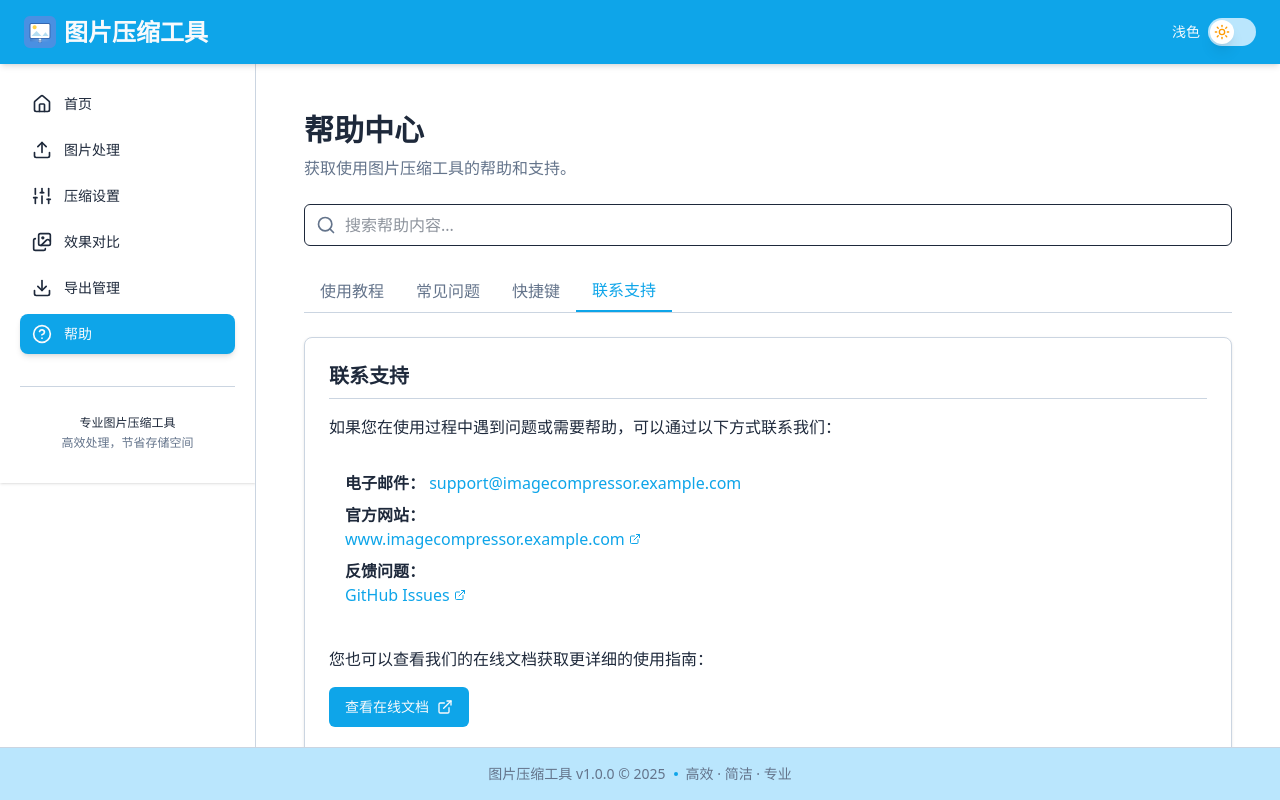
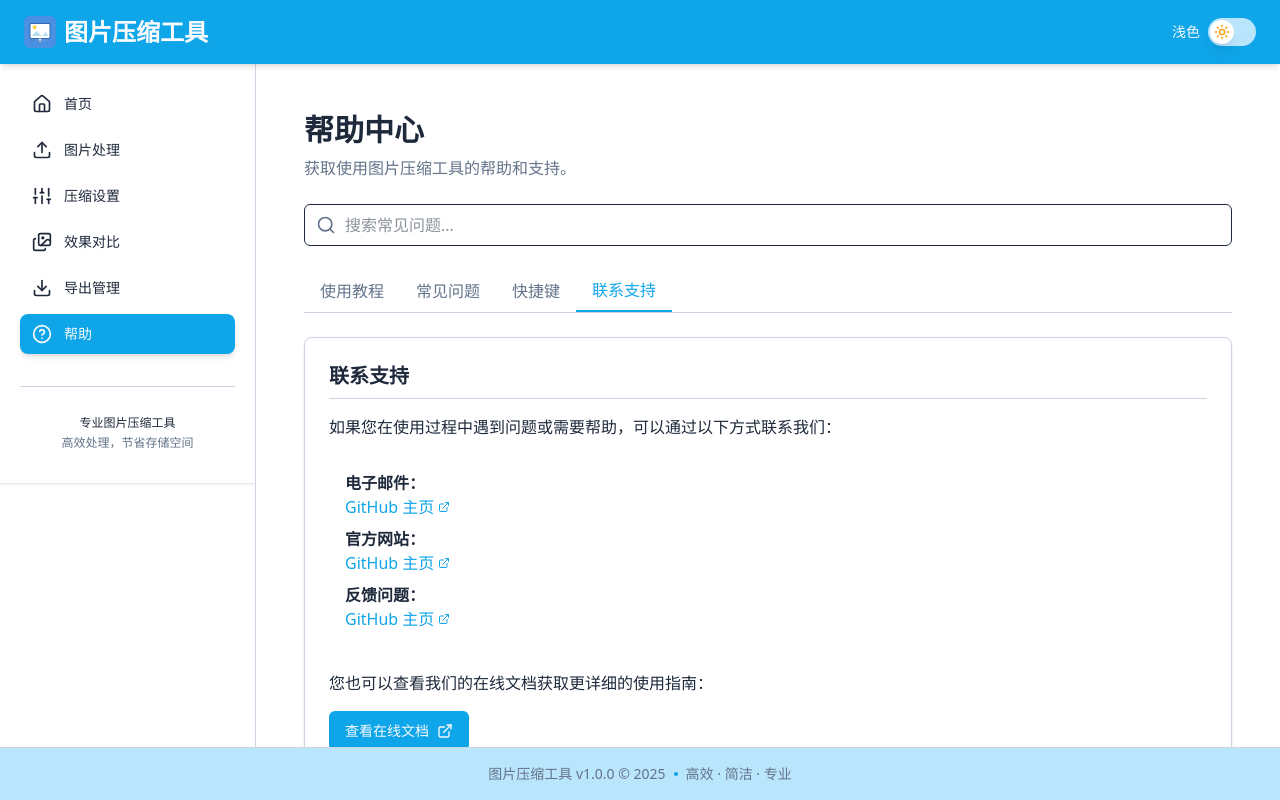
Before and after one commit to freeany/LocalSqueeze, a React (Vite) app: page /help in a window 1280 px wide. Both pictures are taken after a click on the button "联系支持". Built offline with nearby package versions, Linux system fonts and the light colour scheme.

Commit message:
fix(HelpPage): 修复FAQ搜索功能并优化页面样式

```diff
--- a/src/views/HelpPage.tsx
+++ b/src/views/HelpPage.tsx
@@ -128,9 +128,10 @@ const HelpPage: React.FC = () => {
   const filteredFaqs = searchQuery
     ? faqs.filter(faq =>
         faq.question.toLowerCase().includes(searchQuery.toLowerCase()) ||
-        React.isValidElement(faq.answer) &&
-        faq.answer.props.children.some(child =>
-          typeof child === 'string' && child.toLowerCase().includes(searchQuery.toLowerCase())
+        React.isValidElement(faq.answer) && faq.answer.props && (
+          Array.isArray((faq.answer.props as any).children)
+            ? (faq.answer.props as any).children.some(child => typeof child === 'string' && child.toLowerCase().includes(searchQuery.toLowerCase()))
+            : typeof (faq.answer.props as any).children === 'string' && (faq.answer.props as any).toLowerCase().includes(searchQuery.toLowerCase())
         )
       )
     : faqs;
@@ -149,7 +150,7 @@ const HelpPage: React.FC = () => {
         </div>
         <input
           type="text"
-          placeholder="搜索帮助内容..."
+          placeholder="搜索常见问题..."
           className="w-full pl-10 py-2 border border-input rounded-md bg-background"
           value={searchQuery}
           onChange={handleSearch}
@@ -159,40 +160,40 @@ const HelpPage: React.FC = () => {
       {/* 标签页导航 */}
       <div className="flex border-b border-border mb-6">
         <button
-          className={`px-4 py-2 font-medium ${
+          className={`px-4 py-2 font-medium transition-all duration-200 ${
             activeTab === 'tutorial'
               ? 'text-primary border-b-2 border-primary'
-              : 'text-muted-foreground hover:text-foreground'
+              : 'text-muted-foreground hover:text-foreground hover:bg-accent/50 hover:rounded-t-md'
           }`}
           onClick={() => setActiveTab('tutorial')}
         >
           使用教程
         </button>
         <button
-          className={`px-4 py-2 font-medium ${
+          className={`px-4 py-2 font-medium transition-all duration-200 ${
             activeTab === 'faq'
               ? 'text-primary border-b-2 border-primary'
-              : 'text-muted-foreground hover:text-foreground'
+              : 'text-muted-foreground hover:text-foreground hover:bg-accent/50 hover:rounded-t-md'
           }`}
           onClick={() => setActiveTab('faq')}
         >
           常见问题
         </button>
         <button
-          className={`px-4 py-2 font-medium ${
+          className={`px-4 py-2 font-medium transition-all duration-200 ${
             activeTab === 'shortcuts'
               ? 'text-primary border-b-2 border-primary'
-              : 'text-muted-foreground hover:text-foreground'
+              : 'text-muted-foreground hover:text-foreground hover:bg-accent/50 hover:rounded-t-md'
           }`}
           onClick={() => setActiveTab('shortcuts')}
         >
           快捷键
         </button>
         <button
-          className={`px-4 py-2 font-medium ${
+          className={`px-4 py-2 font-medium transition-all duration-200 ${
             activeTab === 'contact'
               ? 'text-primary border-b-2 border-primary'
-              : 'text-muted-foreground hover:text-foreground'
+              : 'text-muted-foreground hover:text-foreground hover:bg-accent/50 hover:rounded-t-md'
           }`}
           onClick={() => setActiveTab('contact')}
         >
@@ -213,7 +214,7 @@ const HelpPage: React.FC = () => {
               </div>
               <div className="ml-11">
                 <p>您可以通过拖拽图片到上传区域，或点击"选择文件"按钮来上传图片。支持JPG、PNG、GIF、WebP等常见图片格式。</p>
-                <div className="my-4 bg-muted rounded-md p-2 text-center text-muted-foreground">[图片上传示例]</div>
+                {/* <div className="my-4 bg-muted rounded-md p-2 text-center text-muted-foreground">[图片上传示例]</div> */}
                 <p>上传完成后，您可以在列表中看到所有已上传的图片，包括它们的预览缩略图和基本信息。</p>
               </div>
             </div>
@@ -225,7 +226,7 @@ const HelpPage: React.FC = () => {
               </div>
               <div className="ml-11">
                 <p>在压缩设置页面，您可以选择预设压缩级别（低、中、高）或自定义压缩参数。</p>
-                <div className="my-4 bg-muted rounded-md p-2 text-center text-muted-foreground">[压缩设置示例]</div>
+                {/* <div className="my-4 bg-muted rounded-md p-2 text-center text-muted-foreground">[压缩设置示例]</div> */}
                 <p>主要设置项包括：</p>
                 <ul className="list-disc pl-5 mt-2 space-y-1">
                   <li>压缩质量：调整图片的压缩程度，数值越低文件越小，但可能影响图像质量</li>
@@ -243,7 +244,7 @@ const HelpPage: React.FC = () => {
               </div>
               <div className="ml-11">
                 <p>应用压缩设置后，您可以查看压缩前后的效果对比。支持并排对比和滑动对比两种方式。</p>
-                <div className="my-4 bg-muted rounded-md p-2 text-center text-muted-foreground">[效果对比示例]</div>
+                {/* <div className="my-4 bg-muted rounded-md p-2 text-center text-muted-foreground">[效果对比示例]</div> */}
                 <p>在对比页面，您可以看到：</p>
                 <ul className="list-disc pl-5 mt-2 space-y-1">
                   <li>压缩前后的文件大小对比</li>
@@ -261,7 +262,7 @@ const HelpPage: React.FC = () => {
               </div>
               <div className="ml-11">
                 <p>确认压缩效果后，您可以导出压缩后的图片。在导出页面，您可以：</p>
-                <div className="my-4 bg-muted rounded-md p-2 text-center text-muted-foreground">[导出设置示例]</div>
+                {/* <div className="my-4 bg-muted rounded-md p-2 text-center text-muted-foreground">[导出设置示例]</div> */}
                 <ul className="list-disc pl-5 mt-2 space-y-1">
                   <li>选择保存位置</li>
                   <li>设置文件命名规则</li>
@@ -274,13 +275,13 @@ const HelpPage: React.FC = () => {
 
           <div className="bg-card rounded-lg shadow-sm p-6 border border-border">
             <h2 className="text-xl font-bold mb-4 pb-2 border-b border-border">批量处理教程</h2>
-            <p>批量处理功能允许您同时压缩多张图片，应用相同的压缩设置。</p>
-            <div className="my-4 bg-muted rounded-md p-2 text-center text-muted-foreground">[批量处理示例]</div>
+            <p>图片处理功能支持单个处理或批量处理多张图片，应用相同的压缩设置。</p>
+            {/* <div className="my-4 bg-muted rounded-md p-2 text-center text-muted-foreground">[批量处理示例]</div> */}
             <p>使用批量处理功能的步骤：</p>
             <ol className="list-decimal pl-5 mt-2 space-y-1">
               <li>上传多张图片</li>
-              <li>进入批量处理页面</li>
-              <li>配置批量压缩设置</li>
+              <li>选择所有需要处理的图片</li>
+              <li>配置压缩设置</li>
               <li>点击"开始处理"按钮</li>
               <li>等待处理完成</li>
               <li>导出所有结果</li>
@@ -369,34 +370,29 @@ const HelpPage: React.FC = () => {
           <p className="mb-4">如果您在使用过程中遇到问题或需要帮助，可以通过以下方式联系我们：</p>
 
           <div className="bg-muted/50 p-4 rounded-md mb-6">
-            <p className="mb-2"><strong>电子邮件：</strong> <a href="mailto:support@imagecompressor.example.com" className="text-primary hover:underline">support@imagecompressor.example.com</a></p>
-            <p className="mb-2"><strong>官方网站：</strong> <a href="https://www.imagecompressor.example.com" target="_blank" rel="noopener noreferrer" className="text-primary hover:underline flex items-center">
-              www.imagecompressor.example.com
+            <p className="mb-2"><strong>电子邮件：</strong> <a href="https://github.com/freeany/LocalSqueeze" target="_blank" rel="noopener noreferrer" className="text-primary hover:underline flex items-center">
+              GitHub 主页
               <ExternalLink className="h-3 w-3 ml-1" />
             </a></p>
-            <p><strong>反馈问题：</strong> <a href="https://github.com/example/image-compressor/issues" target="_blank" rel="noopener noreferrer" className="text-primary hover:underline flex items-center">
-              GitHub Issues
+            <p className="mb-2"><strong>官方网站：</strong> <a href="https://github.com/freeany/LocalSqueeze" target="_blank" rel="noopener noreferrer" className="text-primary hover:underline flex items-center">
+              GitHub 主页
+              <ExternalLink className="h-3 w-3 ml-1" />
+            </a></p>
+            <p><strong>反馈问题：</strong> <a href="https://github.com/freeany/LocalSqueeze" target="_blank" rel="noopener noreferrer" className="text-primary hover:underline flex items-center">
+              GitHub 主页
               <ExternalLink className="h-3 w-3 ml-1" />
             </a></p>
           </div>
 
           <p className="mb-4">您也可以查看我们的在线文档获取更详细的使用指南：</p>
-          <Button variant="default" className="flex items-center">
+          <Button variant="default" className="flex items-center" onClick={() => window.open('https://github.com/freeany/LocalSqueeze', '_blank')}>
             查看在线文档
             <ExternalLink className="h-4 w-4 ml-2" />
           </Button>
 
           <div className="mt-8 pt-4 border-t border-border">
             <h3 className="text-lg font-bold mb-2">关于</h3>
-            <p>图片压缩工具 v1.0.0</p>
-            <p>© 2023 图片压缩工具团队</p>
-            <p className="mt-2">本工具使用以下开源技术：</p>
-            <ul className="list-disc pl-5 mt-1 space-y-1">
-              <li>Electron</li>
-              <li>React</li>
-              <li>Node.js</li>
-              <li>Sharp</li>
-            </ul>
+            <p>© 2025 图片压缩工具 v1.0.0</p>
           </div>
         </div>
       )}
```
